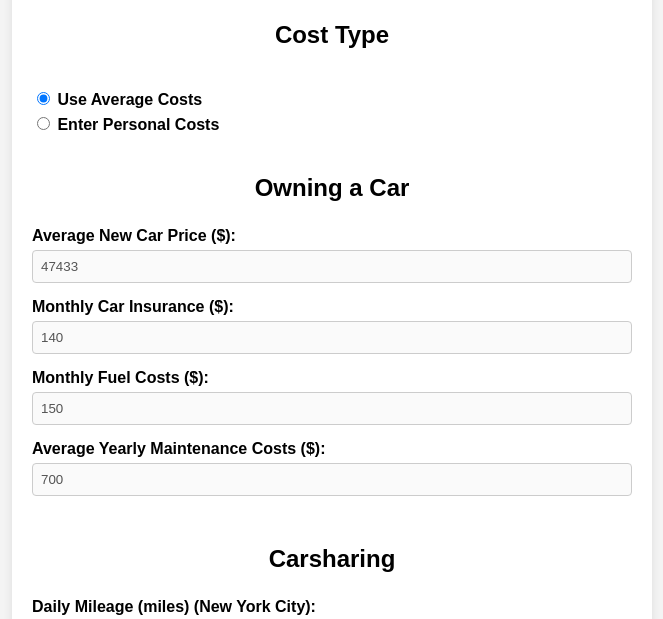
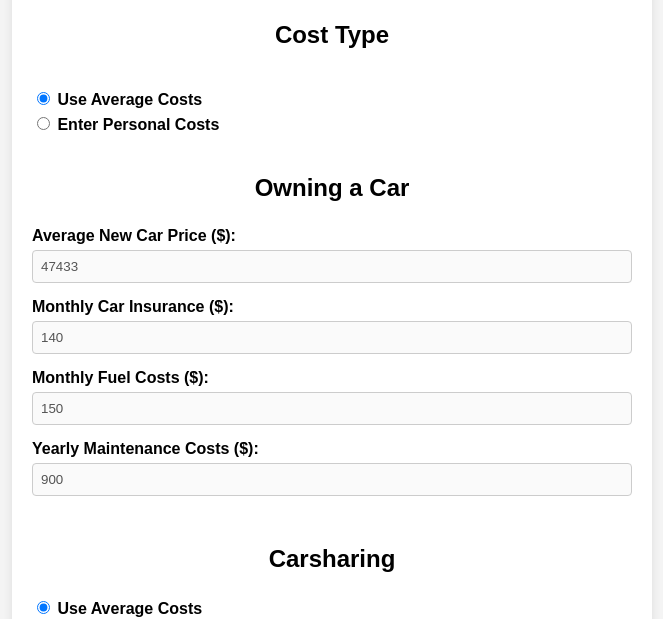
Before and after one commit to lunarcars/lunarcars.github.io, a plain HTML site: page index.html in a window 1280 px wide. Shown: the part 119-738 px from the top of the page, without its empty margins (308-971 px from the left). Drawn offline with nearby package versions, Linux system fonts and the light colour scheme.

Commit message:
Update index.html

```diff
--- a/index.html
+++ b/index.html
@@ -13,10 +13,10 @@
             <h2>Cost Type</h2>
             <div>
                 <label>
-                    <input type="radio" name="costType" value="average" checked onclick="toggleInputs(false)"> Use Average Costs
+                    <input type="radio" name="costType" value="average" checked onclick="toggleInputs('owningCar', false)"> Use Average Costs
                 </label>
                 <label>
-                    <input type="radio" name="costType" value="personal" onclick="toggleInputs(true)"> Enter Personal Costs
+                    <input type="radio" name="costType" value="personal" onclick="toggleInputs('owningCar', true)"> Enter Personal Costs
                 </label>
             </div>
 
@@ -35,13 +35,21 @@
                     <input type="number" id="fuel" value="150" disabled>
                 </div>
                 <div>
-                    <label for="maintenance">Average Yearly Maintenance Costs ($):</label>
-                    <input type="number" id="maintenance" value="700" disabled>
+                    <label for="maintenance">Yearly Maintenance Costs ($):</label>
+                    <input type="number" id="maintenance" value="900" disabled>
                 </div>
             </div>
 
             <div id="carSharing">
                 <h2>Carsharing</h2>
+                <div>
+                    <label>
+                        <input type="radio" name="carSharingCostType" value="average" checked onclick="toggleInputs('carSharing', false)"> Use Average Costs
+                    </label>
+                    <label>
+                        <input type="radio" name="carSharingCostType" value="personal" onclick="toggleInputs('carSharing', true)"> Enter Personal Costs
+                    </label>
+                </div>
                 <div>
                     <label for="mileage">Daily Mileage (miles) (New York City):</label>
                     <input type="number" id="mileage" value="9" oninput="updateCarsharingCost()">
```
